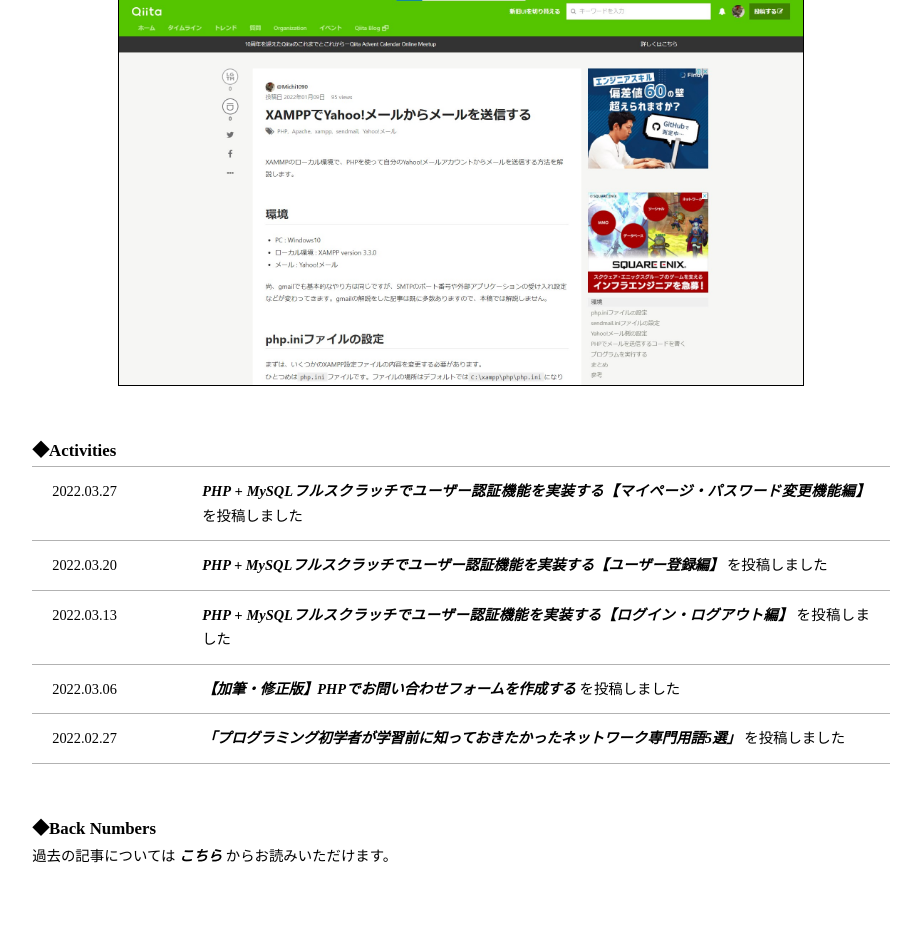
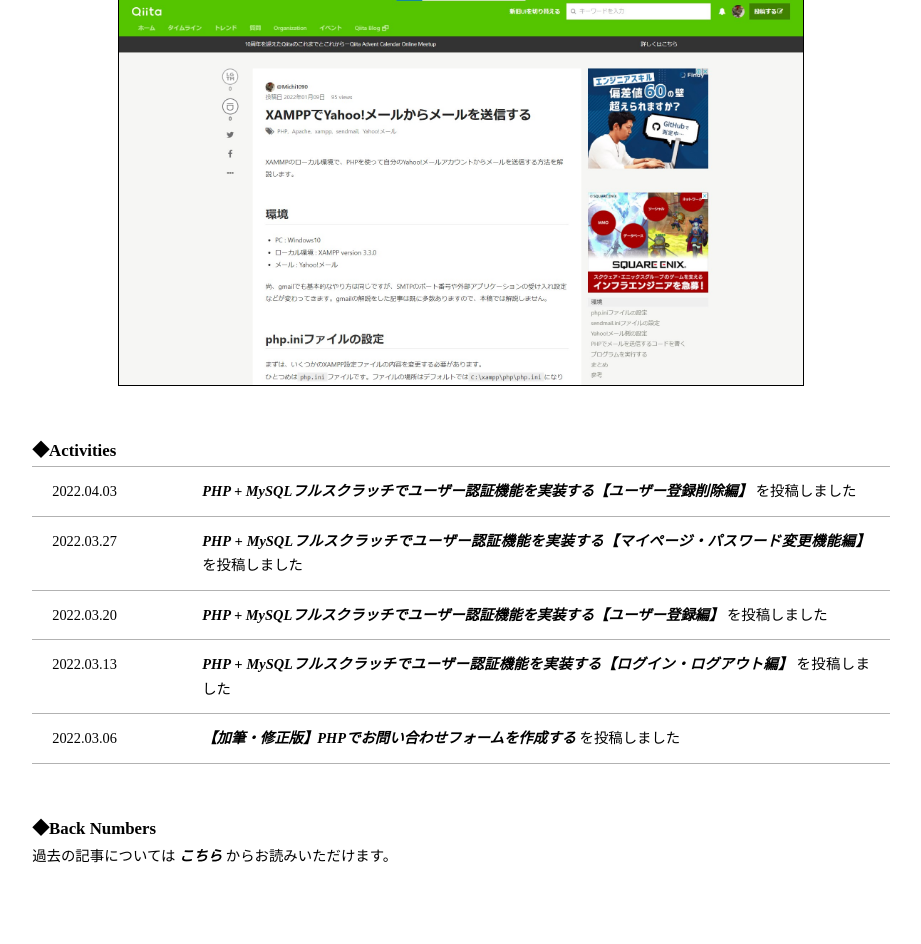
Before and after one commit to Michi1090/portfolio, a PHP site: page / in a window 1280 px wide. Shown: the part 3649-4593 px from the top of the page, without its empty margins (179-1100 px from the left). Run offline with PHP 8.4, Linux system fonts and the light colour scheme; some libraries are stand-ins or nearby versions.

Commit message:
Articles更新

```diff
--- a/src/index.php
+++ b/src/index.php
@@ -190,6 +190,10 @@
       <article class="activities">
         <h3>◆Activities</h3>
         <div class="act-item">
+          <p class="act-date">2022.04.03</p>
+          <p class="act-info"><a class="link" href="https://qiita.com/Michi1090/items/c956708606e2ef996b2f" target="_blank">PHP + MySQLフルスクラッチでユーザー認証機能を実装する【ユーザー登録削除編】</a> を投稿しました</p>
+        </div>
+        <div class="act-item">
           <p class="act-date">2022.03.27</p>
           <p class="act-info"><a class="link" href="https://qiita.com/Michi1090/items/66d32fb05ed85f9b58d5" target="_blank">PHP + MySQLフルスクラッチでユーザー認証機能を実装する【マイページ・パスワード変更機能編】</a> を投稿しました</p>
         </div>
@@ -201,13 +205,9 @@
           <p class="act-date">2022.03.13</p>
           <p class="act-info"><a class="link" href="https://qiita.com/Michi1090/items/67db6a38bb63752237e7" target="_blank">PHP + MySQLフルスクラッチでユーザー認証機能を実装する【ログイン・ログアウト編】</a> を投稿しました</p>
         </div>
-        <div class="act-item">
+        <div class="act-item act-bottom">
           <p class="act-date">2022.03.06</p>
           <p class="act-info"><a class="link" href="https://qiita.com/Michi1090/items/ad7a0b62471824d62a0f" target="_blank">【加筆・修正版】PHPでお問い合わせフォームを作成する</a> を投稿しました</p>
-        </div>
-        <div class="act-item act-bottom">
-          <p class="act-date">2022.02.27</p>
-          <p class="act-info"><a class="link" href="https://qiita.com/Michi1090/items/fcd6ad529823c7024e55" target="_blank">「プログラミング初学者が学習前に知っておきたかったネットワーク専門用語5選」</a> を投稿しました</p>
         </div>
       </article><!-- /.activities -->
 
```
